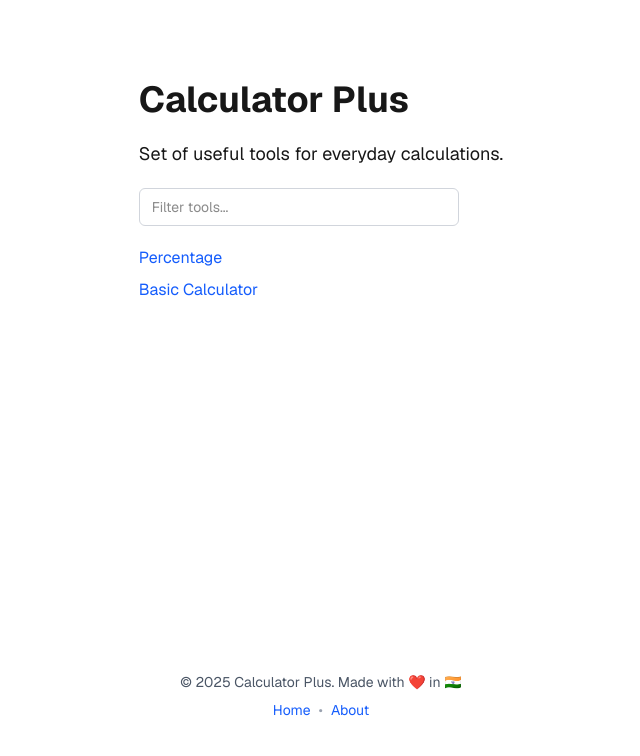
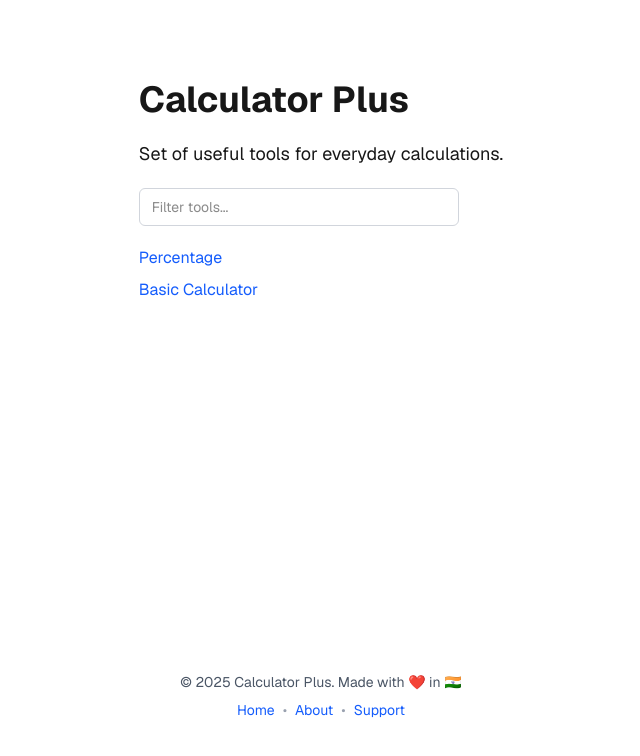
Before and after one commit to mayurkode7/calculatorPlus, a Next.js app in the folder calculator-plus-app/: page / in a window 1280 px wide. Shown: the top 756 px of the page, without its empty margins (319-959 px from the left). Built offline with nearby package versions, Linux system fonts and the light colour scheme.

Commit message:
Add support link to Footer component

```diff
--- a/calculator-plus-app/src/app/components/Footer.js
+++ b/calculator-plus-app/src/app/components/Footer.js
@@ -8,6 +8,13 @@ export default function Footer() {
         <Link href="/" className="text-blue-600 hover:underline">Home</Link>
         <span aria-hidden className="text-gray-400">•</span>
         <Link href="/about" className="text-blue-600 hover:underline">About</Link>
+        <span aria-hidden className="text-gray-400">•</span>
+        <a
+          href="upi://pay?pa=mayurkode@icici&pn=Mayur%20Kode"
+          className="text-blue-600 hover:underline"
+        >
+          Support
+        </a>
       </div>
     </footer>
   );
```
